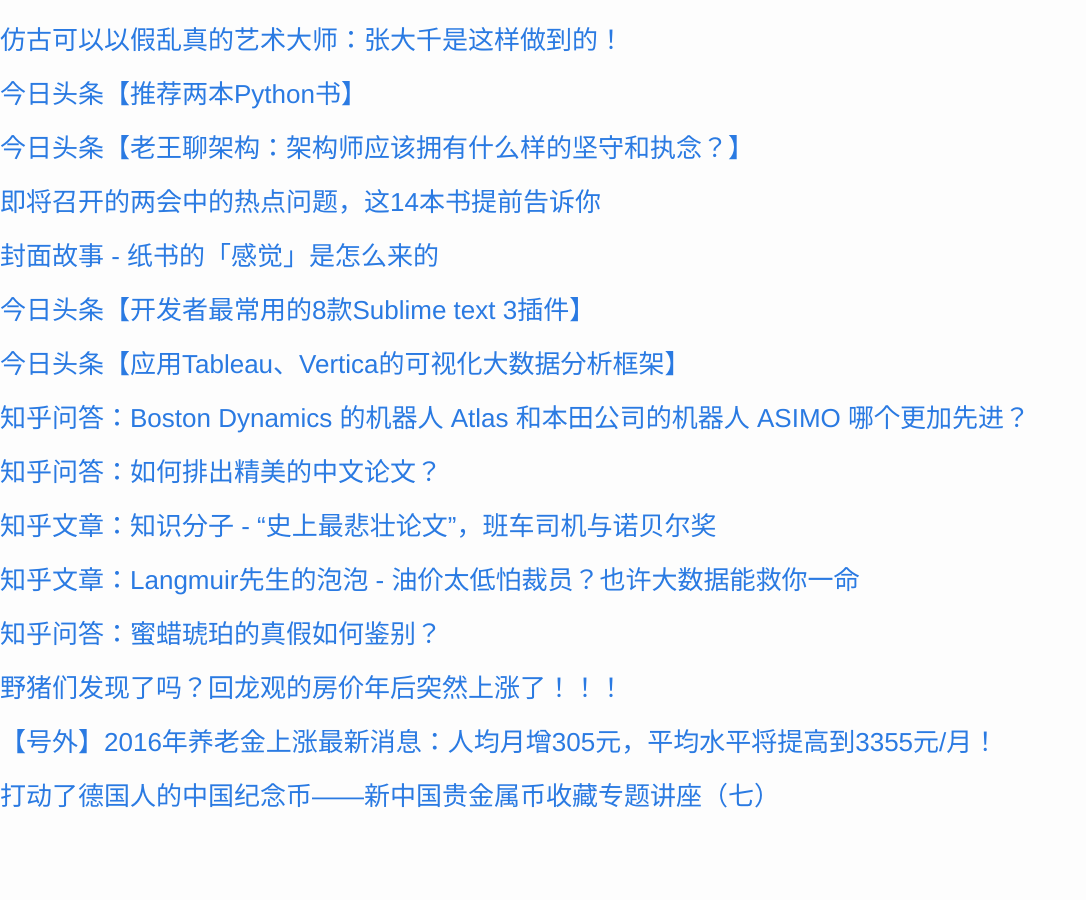
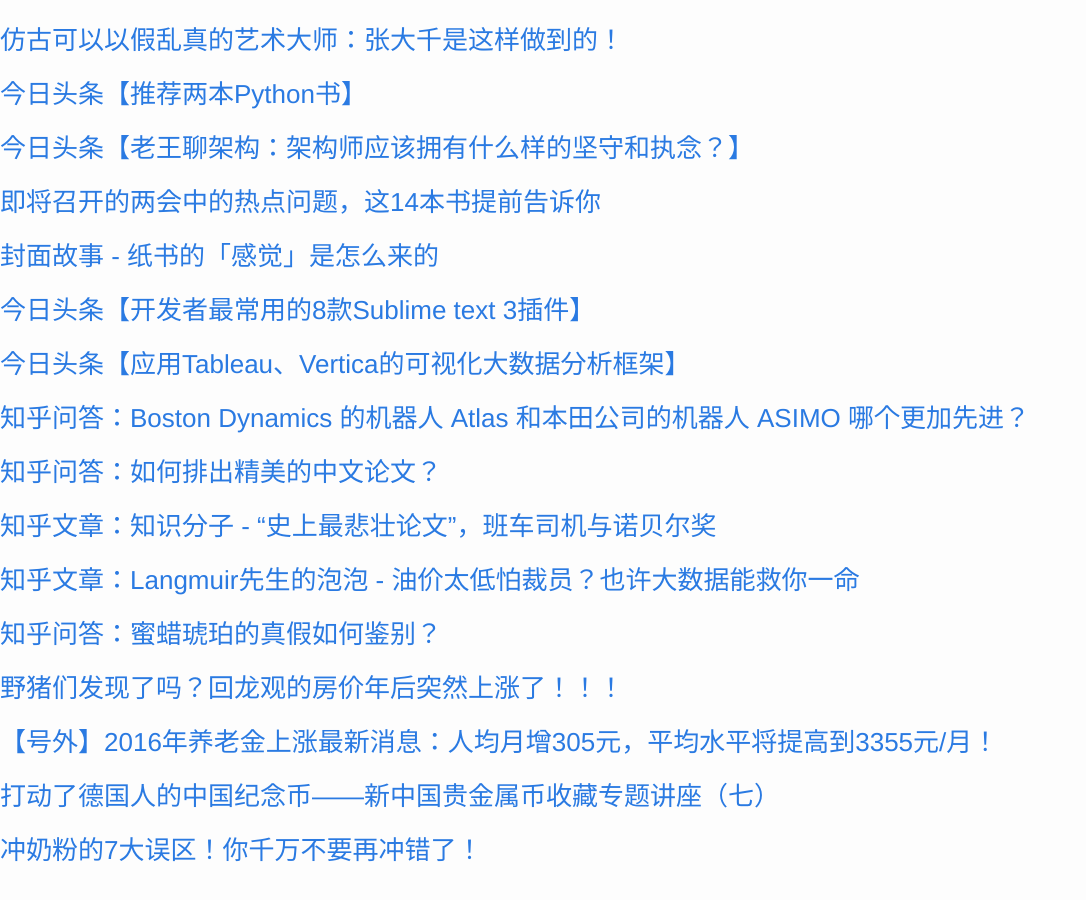
Before and after one commit to cnwarden/cnwarden.github.io, a Jekyll site: the page built from _posts/2016-02-22-test.markdown, in a window 1280 px wide and 900 px high, scrolled down 3594 px. Shown: the whole window, without its empty margins (0-1086 px from the left). Built offline with Jekyll 4.4.1, drawn with Linux system fonts in a browser that asks for light colours; before the commit the page ends 4440 px from its top, so only the background shows below that.

Commit message:
auto commit

```diff
--- a/_posts/2016-02-22-test.markdown
+++ b/_posts/2016-02-22-test.markdown
@@ -163,3 +163,5 @@ categories: update
 ### [【号外】2016年养老金上涨最新消息：人均月增305元，平均水平将提高到3355元/月！](http://mp.weixin.qq.com/s?__biz=MjM5ODE2ODM0MA==&mid=410235453&idx=2&sn=bef56b2ddb5aa8812c3dac719827a585&scene=0#wechat_redirect)
 
 ### [打动了德国人的中国纪念币——新中国贵金属币收藏专题讲座（七）](http://mp.weixin.qq.com/s?__biz=MzA3NzgyNzUyMQ==&mid=411814288&idx=3&sn=33b1df56bd402dd82ec1c115d58a6e7b&scene=0#wechat_redirect)
+
+### [冲奶粉的7大误区！你千万不要再冲错了！](http://mp.weixin.qq.com/s?__biz=MjM5NTgxNDk4Mw==&mid=404431610&idx=1&sn=a7e30716470b23abfabef6730cdb71c1&scene=7#wechat_redirect)
```
